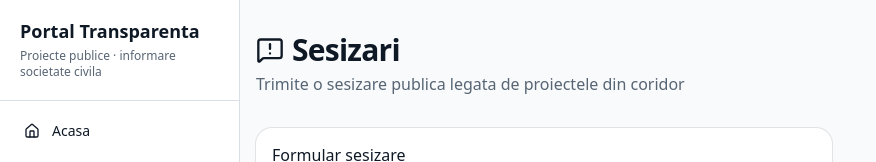
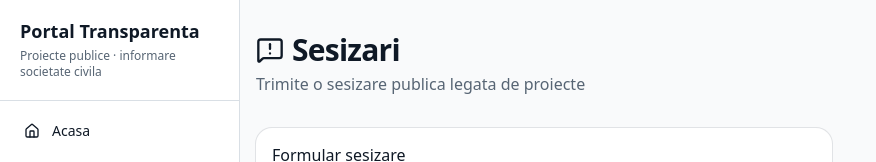
Before and after one commit to ruscalin-arhe/portal-transparenta, a Next.js app: page /sesizari in a window 1280 px wide. Shown: the top 162 px of the page, without its empty margins (0-876 px from the left). Built offline with nearby package versions, Linux system fonts and the light colour scheme; no server answers.

Commit message:
copy: sesizari text fara coridor

```diff
--- a/package.json
+++ b/package.json
@@ -53,6 +53,7 @@
     "prettier": "^3.9.6",
     "prettier-plugin-tailwindcss": "^0.8.1",
     "tailwindcss": "^4",
+    "tsx": "^4.23.1",
     "typescript": "^5"
   }
 }
--- a/pnpm-workspace.yaml
+++ b/pnpm-workspace.yaml
@@ -1,6 +1,7 @@
 allowBuilds:
   '@prisma/client': true
   '@prisma/engines': true
+  esbuild: true
   prisma: true
 ignoredBuiltDependencies:
   - sharp
--- a/src/app/(public)/sesizari/page.tsx
+++ b/src/app/(public)/sesizari/page.tsx
@@ -90,7 +90,7 @@ export default function SesizariPage() {
           Sesizari
         </h1>
         <p className="text-muted-foreground mt-1">
-          Trimite o sesizare publica legata de proiectele din coridor
+          Trimite o sesizare publica legata de proiecte
         </p>
       </div>
 
```
Also changed, not shown: 1 other file (tests, documents, lock files or other folders).
